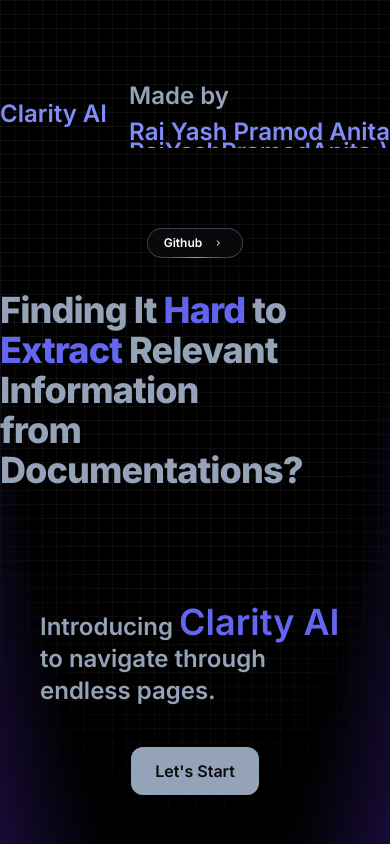
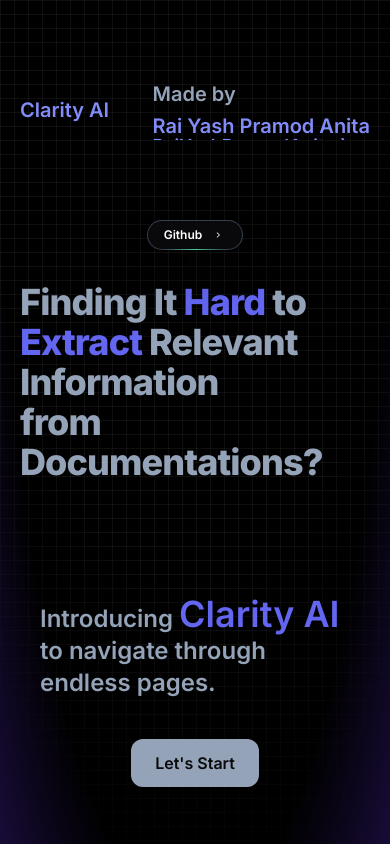
Before and after one commit to RaiYashPramod/ClarityAI, a Next.js app in the folder frontend/: page / in a window 390 px wide. Shown: the top 844 px of the page. Built offline with nearby package versions, Linux system fonts and the light colour scheme.

Commit message:
added responsiveness

```diff
--- a/frontend/src/app/page.js
+++ b/frontend/src/app/page.js
@@ -66,7 +66,7 @@ export default function Home() {
               <span className="absolute -bottom-0 left-[1.125rem] h-px w-[calc(100%-2.25rem)] bg-gradient-to-r from-emerald-400/0 via-emerald-400/90 to-emerald-400/0 transition-opacity duration-500 group-hover:opacity-40" />
             </button>
           </Link>
-          <TypographyH1 className="py-8">
+          <TypographyH1 className="py-8 px-5 md:px-0">
             {/* Having Difficulty to <span className="text-red-400">LOOK</span> for solution in Official Documentations? */}
             Finding It <span className="text-indigo-500">Hard</span> to{" "}
             <span className="text-indigo-500">Extract</span> Relevant
--- a/frontend/src/components/ChatForm.js
+++ b/frontend/src/components/ChatForm.js
@@ -10,7 +10,7 @@ const ChatForm = () => {
       <div class="absolute top-0 z-[-2] h-screen w-screen bg-neutral-950 bg-[radial-gradient(ellipse_80%_80%_at_50%_-20%,rgba(120,119,198,0.3),rgba(255,255,255,0))]"></div>
       <div className="flex flex-col items-center mx-10 md:mx-32 h-screen text-white">
         <div className="lg:py-5">
-          <TypographyLarge className="">
+          <TypographyLarge className="pt-8">
             Paste the <span className="text-indigo-500">URL</span> and ask any
             question related to that Page.
           </TypographyLarge>
--- a/frontend/src/components/Header.js
+++ b/frontend/src/components/Header.js
@@ -1,8 +1,8 @@
-import { TypographyLarge } from "./ui/Typography";
+import { TypographyLarge, TypographyLarge1 } from "./ui/Typography";
 
 const Header = () => {
   return (
-    <section className="flex flex-row items-center justify-between w-full pt-20 md:px-0">
+    <section className="flex flex-row items-center justify-between w-full pt-20 px-5 md:px-0">
       <TypographyLarge className="text-indigo-400">Clarity AI</TypographyLarge>
         <div className="flex flex-col items-start gap-y-1 xl:flex-row xl:items-center xl:gap-x-1 xl:w-fit">
           <TypographyLarge className="w-fit flex-nowrap whitespace-nowrap font-mono-regular">
@@ -16,9 +16,9 @@ const Header = () => {
             <TypographyLarge className="flex group-hover:-translate-y-5 group-hover:opacity-0 transition-all ease-in-out-circ duration-500">
               Rai Yash Pramod Anita
             </TypographyLarge>
-            <TypographyLarge className="absolute inset-0 group-hover:translate-y-0 translate-y-5 xl:translate-y-8 transition-all ease-in-out-circ duration-500 underline overflow-hidden flex-nowrap whitespace-nowrap">
+            <TypographyLarge1 className="absolute inset-0 group-hover:translate-y-0 translate-y-5 xl:translate-y-8 transition-all ease-in-out-circ duration-500 underline overflow-hidden flex-nowrap whitespace-nowrap">
               RaiYashPramodAnita:)
-            </TypographyLarge>
+            </TypographyLarge1>
           </a>
         </div>
 
--- a/frontend/src/components/ui/Typography.js
+++ b/frontend/src/components/ui/Typography.js
@@ -10,5 +10,8 @@ export function TypographyH1({className, children}) {
 
 
 export function TypographyLarge({className, children}) {
-  return <div className={cn("text-2xl font-semibold", className)}>{children}</div>
+  return <div className={cn("text-xl md:text-2xl font-semibold", className)}>{children}</div>
 }
+export function TypographyLarge1({className, children}) {
+  return <div className={cn("text-lg md:text-2xl font-semibold", className)}>{children}</div>
+}
```
